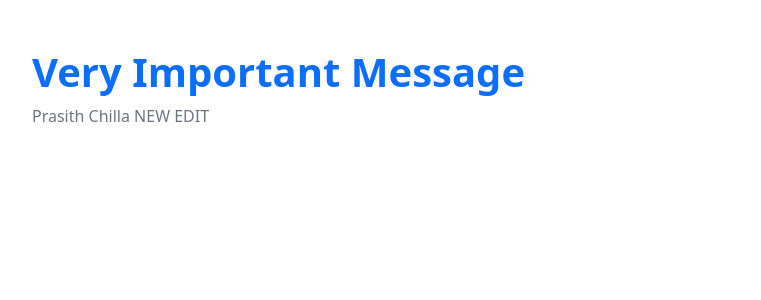
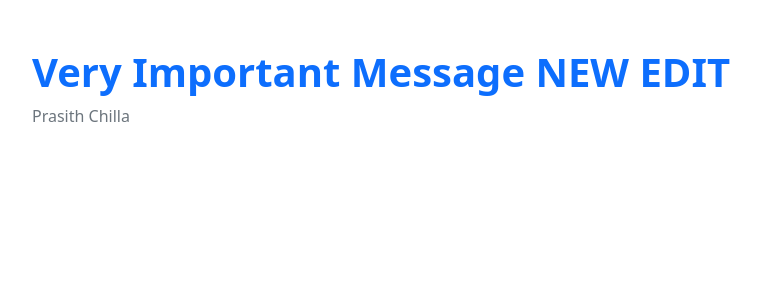
Before and after one commit to BuddaBaker/flask, a Flask app: page /stub/ in a window 1280 px wide. Shown: the part 66-366 px from the top of the page, without its empty margins (16-777 px from the left). Run offline with Flask 2, Linux system fonts and the light colour scheme.

Commit message:
new edit

```diff
--- a/templates/stub.html
+++ b/templates/stub.html
@@ -8,8 +8,8 @@
 {% block body %}
     <!- Try building a new body here, bootstrap is a wise choice ->
     <div class="px-5 py-5 mx-auto">
-        <h1 class="text-primary"><strong>Very Important Message</strong></h1>
-        <p class="text-secondary">Prasith Chilla NEW EDIT</p>
+        <h1 class="text-primary"><strong>Very Important Message NEW EDIT</strong></h1>
+        <p class="text-secondary">Prasith Chilla</p>
     </div>
 {% endblock %}
 <!- This is turning off birds background from base.html -->
```
